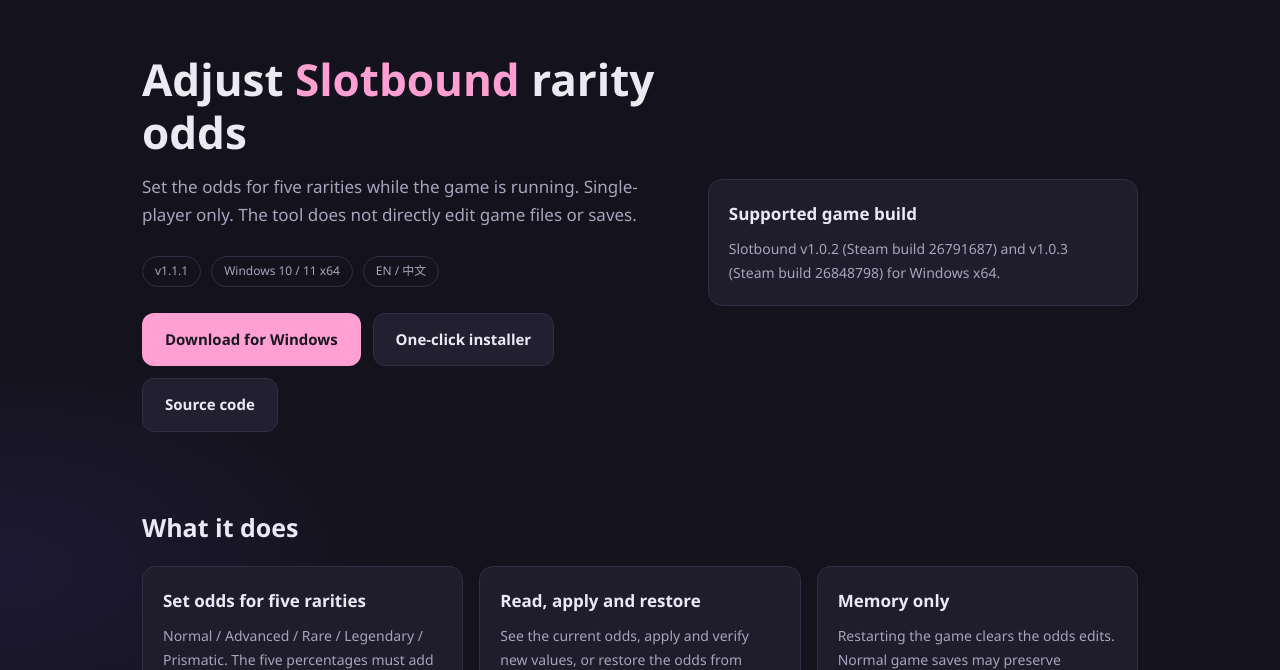
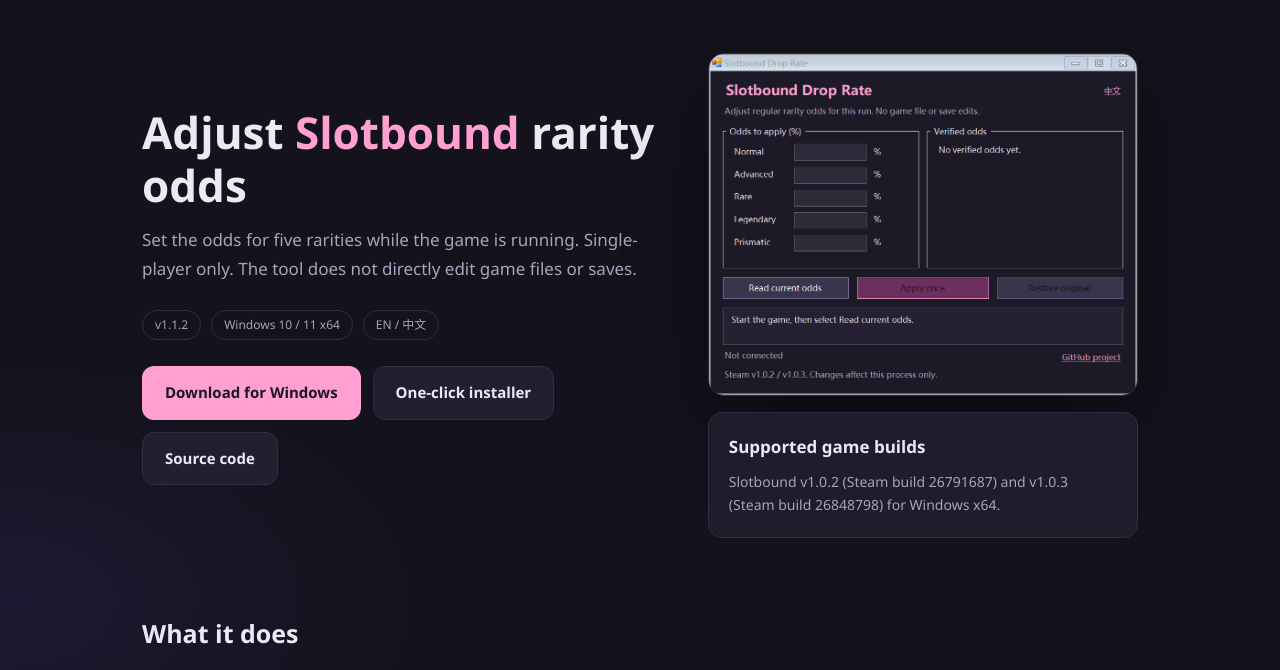
Before and after one commit to zyw313313-collab/slotbound-drop-rate, a plain HTML site: page docs/en.html in a window 1280 px wide. Shown: the part 81-751 px from the top of the page. Drawn offline with Linux system fonts and the light colour scheme.

Commit message:
Update v1.1.2 documentation and screenshots

```diff
--- a/docs/en.html
+++ b/docs/en.html
@@ -4,7 +4,7 @@
 <meta charset="utf-8">
 <meta name="viewport" content="width=device-width, initial-scale=1">
 <title>Slotbound Drop Rate — One-click install</title>
-<meta name="description" content="Slotbound Drop Rate v1.1.1. Supports Slotbound v1.0.2 and v1.0.3 on Steam for Windows x64.">
+<meta name="description" content="Slotbound Drop Rate v1.1.2. Supports Slotbound v1.0.2 and v1.0.3 on Steam for Windows x64.">
 <meta property="og:title" content="Slotbound Drop Rate">
 <meta property="og:description" content="Read, apply and restore the odds for five rarities. One-click install for Windows.">
 <link rel="icon" href="icon.png">
@@ -40,7 +40,7 @@
   .btn-ghost:hover{border-color:var(--pink-dim);text-decoration:none}
   .shot{border:1px solid var(--line);border-radius:16px;overflow:hidden;background:var(--card);
     box-shadow:0 30px 80px rgba(0,0,0,.45)}
-  .shot img{display:block;width:100%}
+  .shot img{display:block;width:100%;height:auto}
   section{padding:34px 0}
   h2{font-size:25px;margin:0 0 18px}
   .cards{display:grid;grid-template-columns:repeat(3,1fr);gap:16px}
@@ -85,7 +85,7 @@
       <h1>Adjust <span>Slotbound</span> rarity odds</h1>
       <p class="tag">Set the odds for five rarities while the game is running. Single-player only. The tool does not directly edit game files or saves.</p>
       <div class="badges">
-        <span class="badge">v1.1.1</span>
+        <span class="badge">v1.1.2</span>
         <span class="badge">Windows 10 / 11 x64</span>
         <span class="badge">EN / 中文</span>
       </div>
@@ -95,10 +95,15 @@
         <a class="btn btn-ghost" href="https://github.com/zyw313313-collab/slotbound-drop-rate">Source code</a>
       </div>
     </div>
-    <aside class="card">
-      <h3>Supported game build</h3>
-      <p>Slotbound v1.0.2 (Steam build 26791687) and v1.0.3 (Steam build 26848798) for Windows x64.</p>
-    </aside>
+    <div>
+      <figure class="shot" style="margin:0 0 16px">
+        <a href="slotbound-v1.1.2-en.png"><img src="slotbound-v1.1.2-en.png" width="936" height="745" alt="Slotbound Drop Rate v1.1.2, English interface with odds and controls"></a>
+      </figure>
+      <aside class="card">
+        <h3>Supported game builds</h3>
+        <p>Slotbound v1.0.2 (Steam build 26791687) and v1.0.3 (Steam build 26848798) for Windows x64.</p>
+      </aside>
+    </div>
   </div>
 
   <section id="features">
```
Also changed, not shown: docs/index.html (+12 -7 lines), docs/slotbound-v1.1.2-en.png (added), docs/slotbound-v1.1.2-zh.png (added), 1 other file.
